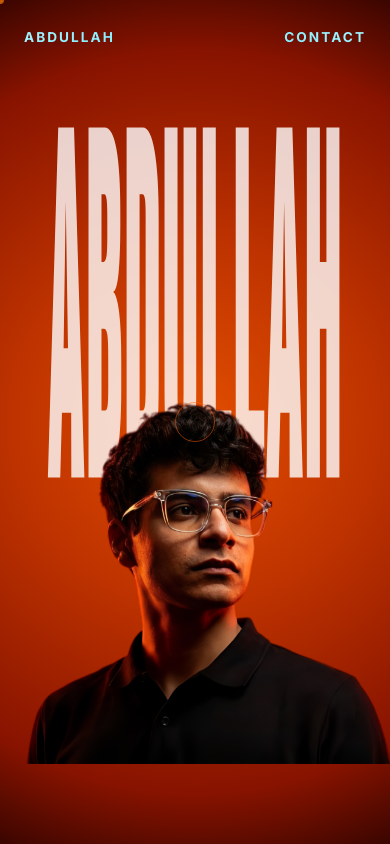
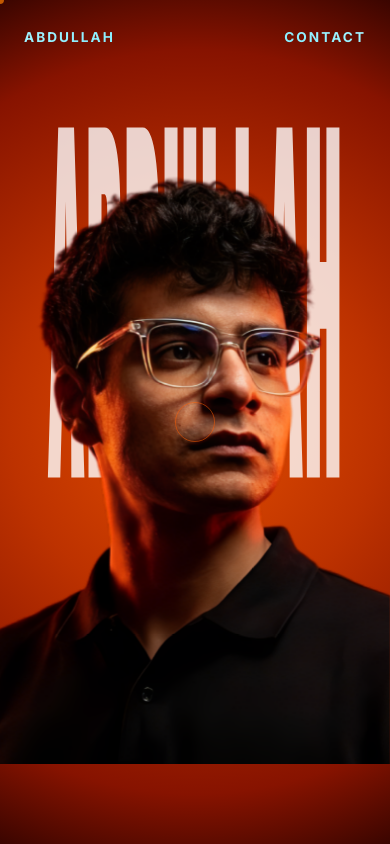
Before and after one commit to AbdullahRashid23/Abdullah-Rashid, a website built with Vite: page index.html in a window 390 px wide. Shown: the top 844 px of the page. Built offline with nearby package versions, Linux system fonts and the light colour scheme; a script that the page names is missing.

Commit message:
Update style.css

```diff
--- a/style.css
+++ b/style.css
@@ -591,9 +591,7 @@ section:not(#hero) {
   /* Background text: constrained within screen, taller via scaleY only */
   .ref-bg-text {
     top: 40%;
-    /* Fit within screen — no horizontal overflow */
     font-size: clamp(2rem, 22vw, 7rem);
-    /* Tall stretch */
     transform: translate(-50%, -50%) scale(1, 5.5);
     letter-spacing: 0.04em;
   }
@@ -605,14 +603,15 @@ section:not(#hero) {
     justify-content: flex-end;
   }
 
-  /* Image wrapper: fill bottom, no gap */
+  /* Image wrapper: tall enough to cover 70%+ of screen, anchored to bottom */
   .ref-image-wrapper {
-    height: 65vh;
+    height: 75vh;
     width: 100%;
     margin-bottom: 0;
     display: flex;
     align-items: flex-end;
     justify-content: center;
+    overflow: hidden;
     -webkit-mask-image: none;
     mask-image: none;
   }
@@ -620,11 +619,14 @@ section:not(#hero) {
   .ref-hero-img {
     width: 100%;
     height: 100%;
-    object-fit: contain;
-    object-position: bottom center;
+    /* cover fills the frame — no orange letterboxing */
+    object-fit: cover;
+    /* Crop from top: shows chest/torso upward, subject anchored to bottom */
+    object-position: center 10%;
     transform: none;
   }
 }
+
 
 
 /* --- HIDE CURSOR ON TOUCH/MOBILE --- */
```
